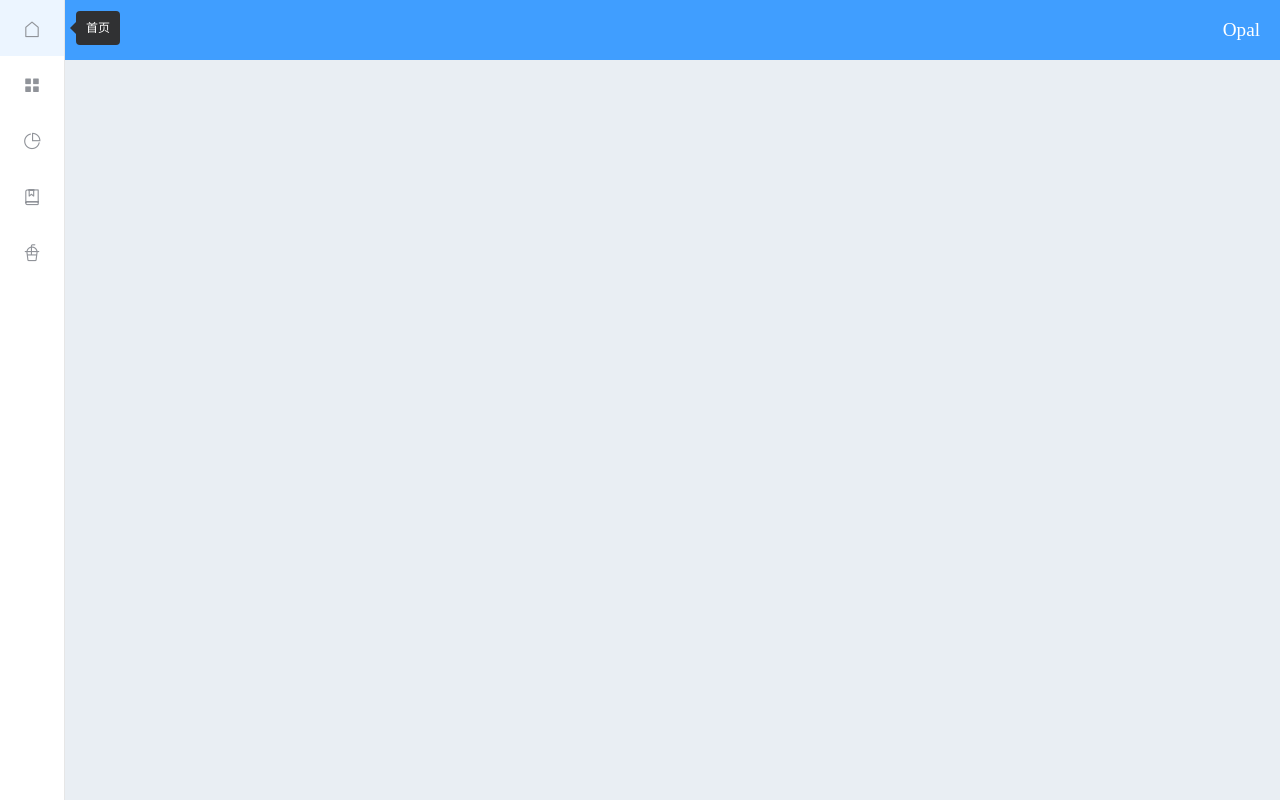
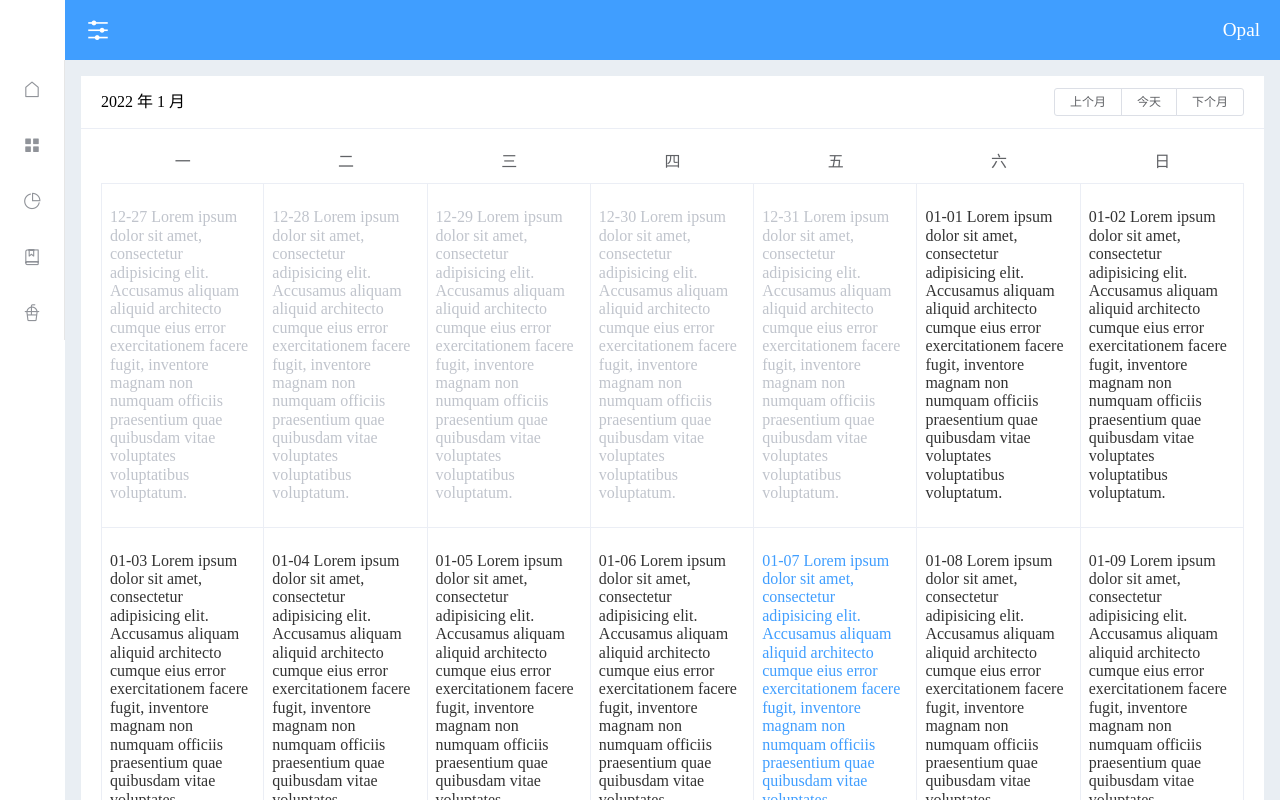
Before and after one commit to starNGC2237/opal, a Vue app: page /project in a window 1280 px wide. Built offline with nearby package versions, Linux system fonts and the light colour scheme.

Commit message:
change home

```diff
--- a/src/App.vue
+++ b/src/App.vue
@@ -13,7 +13,6 @@
       <el-aside width="fit-content">
         <LeftBar/>
       </el-aside>
-
       <el-container>
         <el-header>
           <Top/>
@@ -57,8 +56,9 @@ export default {
 .el-aside {
   color: #333;
   text-align: center;
+  padding-top: 60px;
   line-height: 200px;
-  height: 100vh;
+  height: calc(100vh - 60px);
 }
 
 .el-main {
@@ -66,19 +66,7 @@ export default {
   color: #333;
   padding: 0;
 }
-
-.el-container:nth-child(5) .el-aside,
-.el-container:nth-child(6) .el-aside {
-  line-height: 260px;
-}
-
-.el-container:nth-child(7) .el-aside {
-  line-height: 320px;
-}
-
-.scrollbar_left {
-  width: fit-content;
+.el-calendar-table .el-calendar-day{
   height: fit-content;
-  background-color: white;
 }
 </style>
--- a/src/components/LeftBar.vue
+++ b/src/components/LeftBar.vue
@@ -9,7 +9,7 @@
 <template>
   <el-menu
       default-active="currentMenu"
-      class="el-menu-vertical-demo"
+      class="el-menu-vertical"
       :collapse="isCollapse"
       :router="true"
   >
@@ -113,19 +113,13 @@ export default {
 
 <!-- Add "scoped" attribute to limit CSS to this component only -->
 <style scoped>
-.el-menu-vertical-demo:not(.el-menu--collapse) {
+.el-menu-vertical:not(.el-menu--collapse) {
   width: 200px;
+  height: 60px;
   box-sizing: border-box;
 }
-
-.el-menu-vertical-demo {
-  height: 100vh;
+.top{
+  height: 60px;
+  box-sizing: border-box;
 }
-
-.el-menu-vertical-demo > div {
-  height: 60px;
-  width: 200px;
-  background-color: blue;
-}
-
 </style>
--- a/src/components/Top.vue
+++ b/src/components/Top.vue
@@ -12,7 +12,6 @@
     <div class="logo">
       <span>Opal</span>
     </div>
-
   </div>
 </template>
 
--- a/src/pages/Project.vue
+++ /dev/null
@@ -1,25 +0,0 @@
-<!--
- * @Author: zhilutianji
- * @Date: 2022-01-07 20:44:18
- * @LastEditors: zhilutianji
- * @LastEditTime: 2022-01-07 22:04:06
- * @Description: file content
- * @FilePath: \opal\src\pages\Project.vue
--->
-<template>
-  <div class="project"></div>
-</template>
-
-<script>
-export default {
-    name: 'Project'
-}
-</script>
-
-<style scoped>
-.project {
-  display: flex;
-  flex-wrap: wrap;
-  justify-content: space-around;
-}
-</style>
--- /dev/null
+++ b/src/pages/Project/index.vue
@@ -0,0 +1,44 @@
+<!--
+ * @Author: zhilutianji
+ * @Date: 2022-01-07 20:44:18
+ * @LastEditors: zhilutianji
+ * @LastEditTime: 2022-01-07 22:04:06
+ * @Description: file content
+ * @FilePath: \opal\src\pages\index.vue
+-->
+<template>
+  <div class="project">
+    <el-calendar>
+      <!-- 这里使用的是 2.5 slot 语法，对于新项目请使用 2.6 slot 语法-->
+      <template
+          slot="dateCell"
+          slot-scope="{date,data}">
+          <p :class="data.isSelected ? 'is-selected' : ''">
+            {{ data.day.split('-').slice(1).join('-') }}
+            <span>
+            Lorem ipsum dolor sit amet, consectetur adipisicing elit. Accusamus aliquam aliquid architecto cumque eius error exercitationem facere fugit, inventore magnam non numquam officiis praesentium quae quibusdam vitae voluptates voluptatibus voluptatum.
+          </span>
+          </p>
+      </template>
+    </el-calendar>
+  </div>
+</template>
+
+<script>
+export default {
+    name: 'Project'
+}
+</script>
+
+<style scoped>
+.project {
+  display: flex;
+  flex-wrap: wrap;
+  justify-content: space-around;
+  padding: 1rem;
+}
+.is-selected {
+  color: #1989FA;
+}
+
+</style>
--- a/src/router/index.js
+++ b/src/router/index.js
@@ -11,7 +11,7 @@ import VueRouter from 'vue-router'
 import AboutOpal from '../pages/AboutOpal.vue'
 import Statistics from '../pages/Statistics.vue'
 import Home from '../pages/home'
-import Project from '../pages/Project.vue'
+import Project from '../pages/Project'
 import Classification from '../pages/classification'
 import ClassificationBlue from '../pages/classification/Color/Blue.vue'
 import ClassificationRed from '../pages/classification/Color/Red.vue'
```
